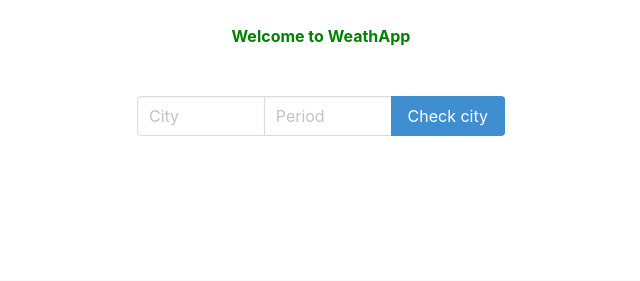
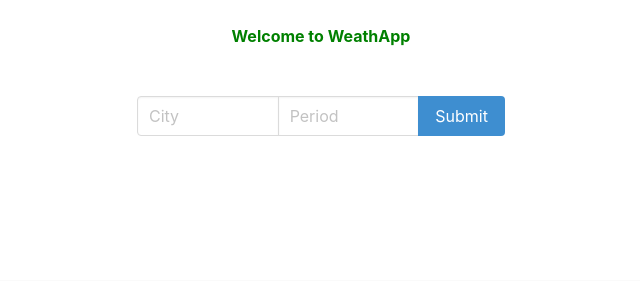
Before and after one commit to iamthefibonacci/weathapp, a Django app: page / in a window 1280 px wide. Shown: the top 281 px of the page, without its empty margins (319-959 px from the left). Run offline with Django 3.2, Linux system fonts and the light colour scheme; some libraries are stand-ins or nearby versions.

Commit message:
Update index.html

```diff
--- a/weatherapi/templates/weather/index.html
+++ b/weatherapi/templates/weather/index.html
@@ -36,7 +36,7 @@
                             </div>
                             <div class="control">
                                 <button type="submit" class="button is-info">
-                                    Check city
+                                    Submit
                                 </button>
                             </div>
                         </div>
```
